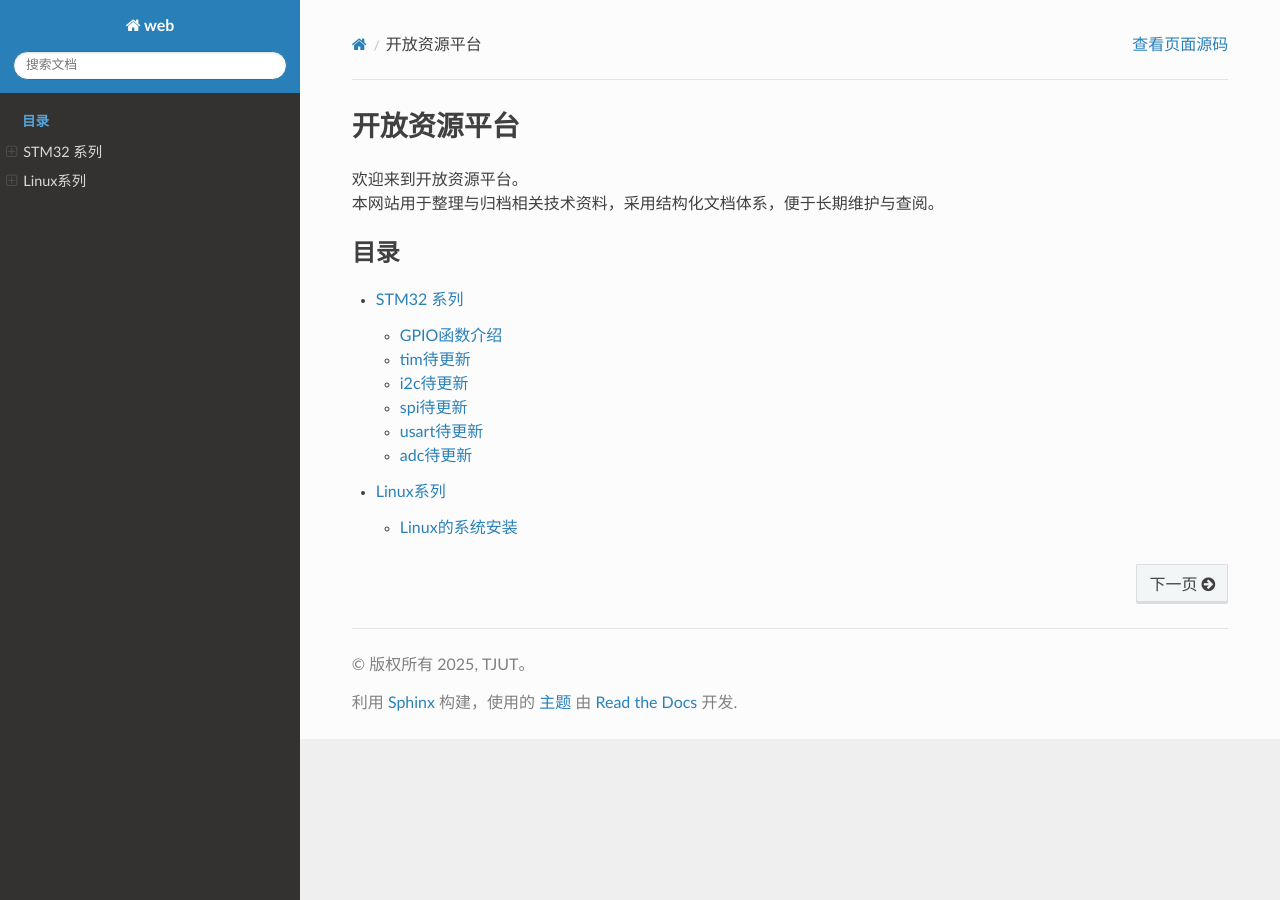
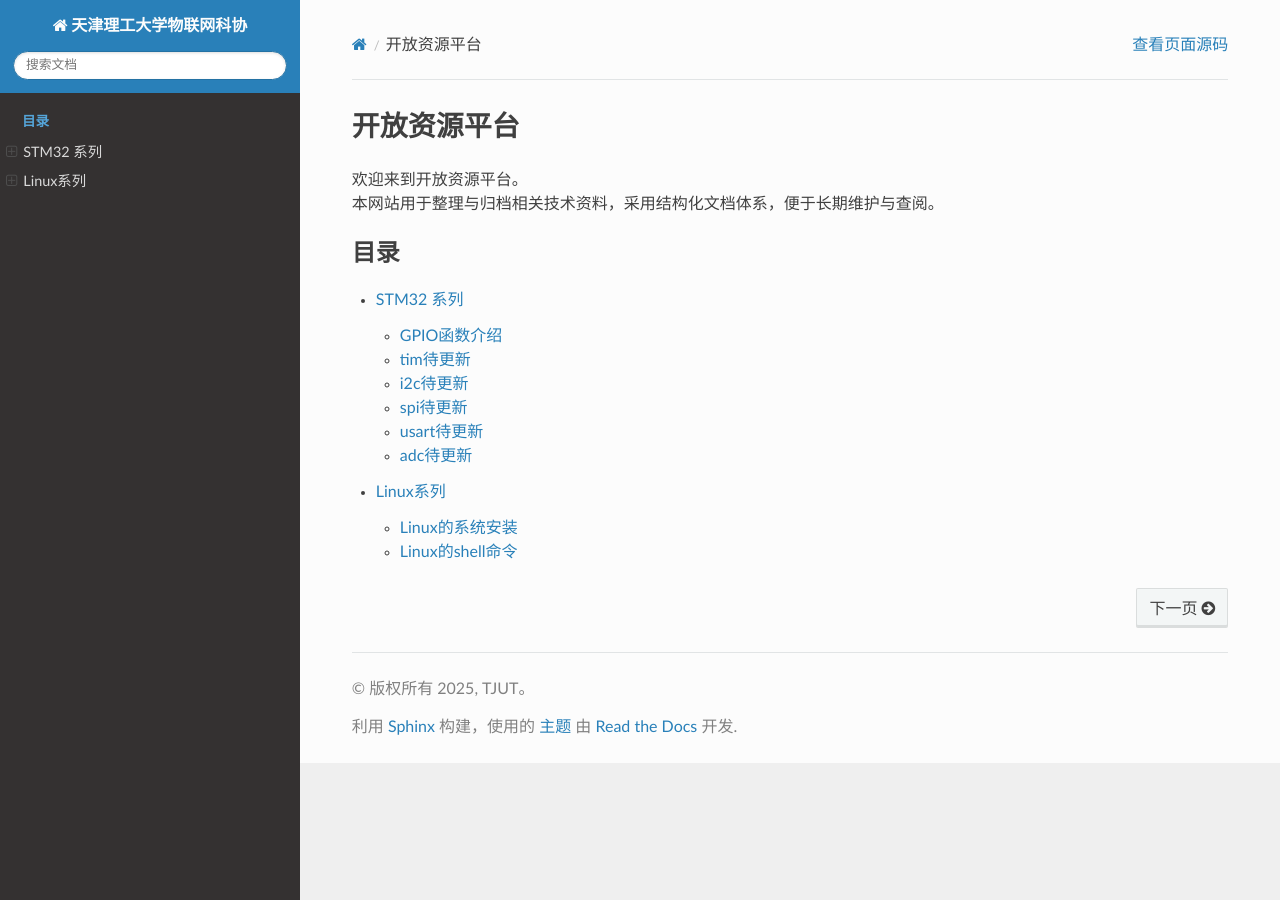
Before and after one commit to tjutiotclub/web-docs, a Sphinx documentation site: the page built from source/index.md, in a window 1280 px wide. Built offline with Sphinx 7.4.7 and the Read the Docs theme 3.1.0, drawn with Linux system fonts in a browser that asks for light colours.

Commit message:
linux add

````diff
--- a/source/conf.py
+++ b/source/conf.py
@@ -6,7 +6,7 @@
 # -- Project information -----------------------------------------------------
 # https://www.sphinx-doc.org/en/master/usage/configuration.html#project-information
 
-project = 'web'
+project = '天津理工大学物联网科协'
 copyright = '2025, TJUT'
 author = 'TJUT'
 release = '1.0'
--- a/source/linux/index.md
+++ b/source/linux/index.md
@@ -4,5 +4,6 @@
 :maxdepth: 1
 
 start
+shell
 
 ```
--- /dev/null
+++ b/source/linux/shell.md
@@ -0,0 +1 @@
+# Linux的shell命令
````
